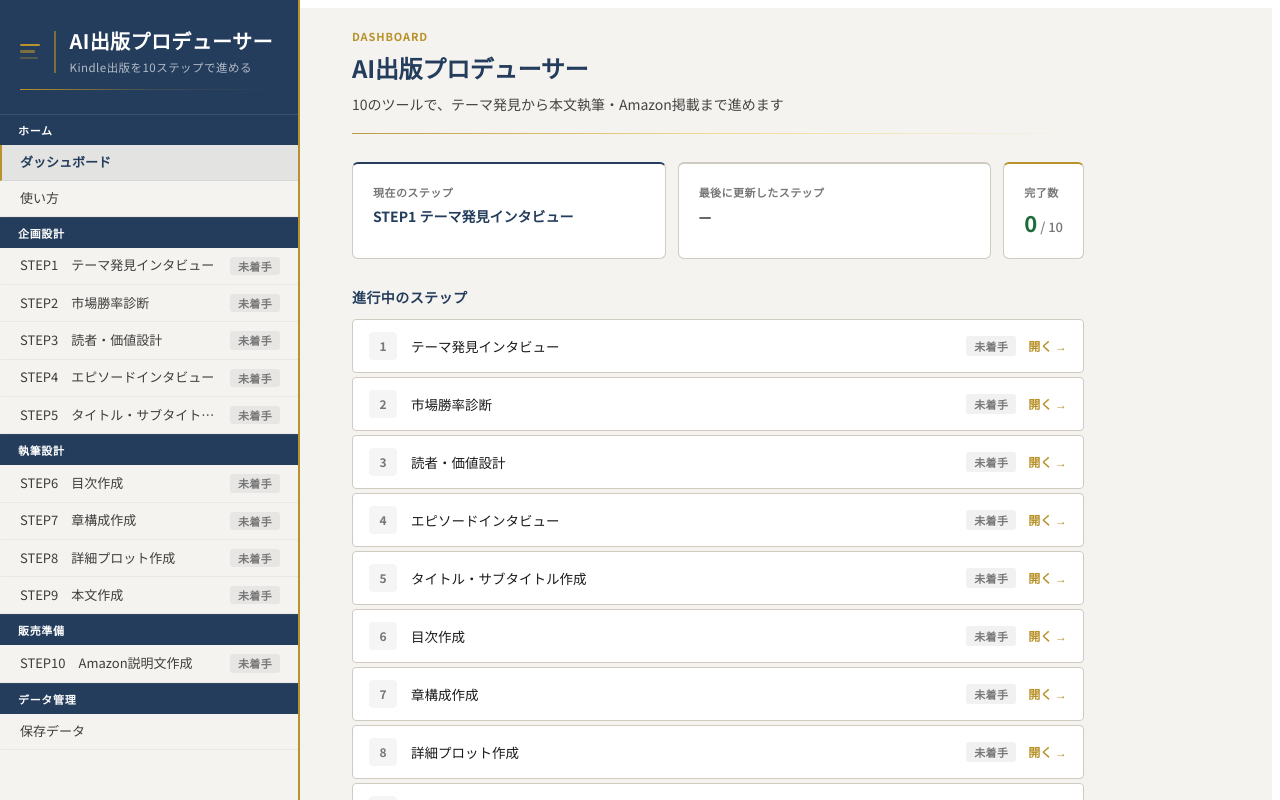
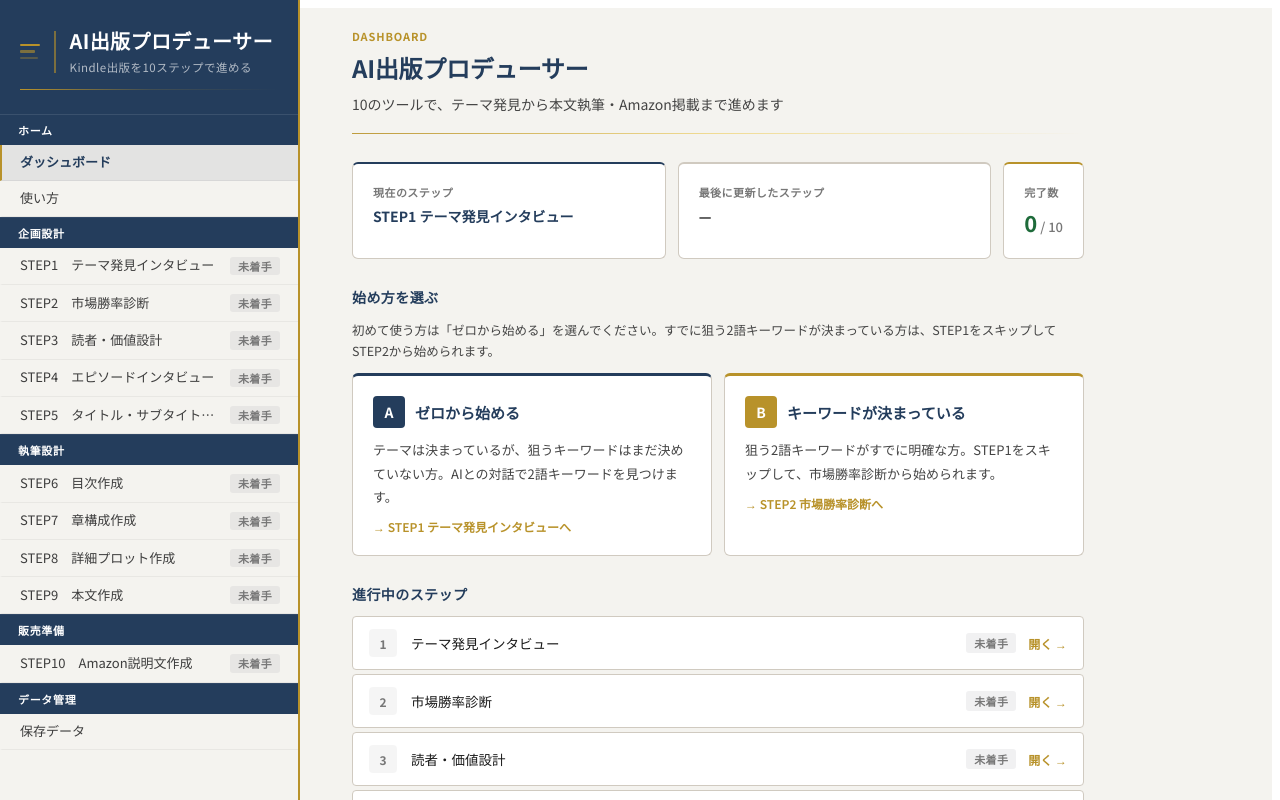
Before and after one commit to mshioyama-dotcom/ai-pub-producer, a React (Vite) app: page / in a window 1280 px wide. Shown: the top 800 px of the page. Built offline with nearby package versions, Linux system fonts and the light colour scheme.

Commit message:
ｚｚｚ

```diff
--- a/src/App.jsx
+++ b/src/App.jsx
@@ -367,8 +367,8 @@ const BtnSecondary = ({ children, onClick, style }) => (
   </button>
 );
 
-const Card = ({ children, style }) => (
-  <div style={{ background: C.white, borderRadius: 6, border: `1px solid ${C.border}`, padding: 20, ...style }}>
+const Card = ({ children, style, onClick }) => (
+  <div onClick={onClick} style={{ background: C.white, borderRadius: 6, border: `1px solid ${C.border}`, padding: 20, ...style }}>
     {children}
   </div>
 );
@@ -482,6 +482,9 @@ const HomePage = ({ project, stepStatuses, allSteps, onNavigate }) => {
   const lastUpdated = project.lastUpdatedStep;
   const [showResetConfirm, setShowResetConfirm] = useState(false);
 
+  // ========== 修正1：スキップ入口カード用のホバー状態 ==========
+  const [hoveredStartCard, setHoveredStartCard] = useState(null);
+
   return (
     <div>
       <div style={{ marginBottom: 28 }}>
@@ -507,6 +510,84 @@ const HomePage = ({ project, stepStatuses, allSteps, onNavigate }) => {
           </div>
         </Card>
       </div>
+
+      {/* ========== 修正1：始め方を選ぶ（新規追加セクション） ========== */}
+      <div style={{ marginBottom: 28 }}>
+        <h2 style={{ fontSize: 14, fontWeight: 700, color: C.navy, marginBottom: 12, letterSpacing: "0.03em" }}>始め方を選ぶ</h2>
+        <div style={{ fontSize: 12.5, color: C.textSub, marginBottom: 12, lineHeight: 1.7 }}>
+          初めて使う方は「ゼロから始める」を選んでください。すでに狙う2語キーワードが決まっている方は、STEP1をスキップしてSTEP2から始められます。
+        </div>
+        <div style={{ display: "flex", gap: 12, flexWrap: "wrap" }}>
+          {/* 通常フロー */}
+          <Card
+            style={{
+              flex: "1 1 280px", minWidth: 0, cursor: "pointer",
+              borderTop: `3px solid ${C.navy}`,
+              transition: "box-shadow 0.15s, transform 0.15s",
+              boxShadow: hoveredStartCard === "A" ? "0 4px 12px rgba(36,61,92,0.15)" : "none",
+              transform: hoveredStartCard === "A" ? "translateY(-2px)" : "translateY(0)"
+            }}
+            onClick={() => onNavigate("step_1")}
+          >
+            <div
+              onMouseEnter={() => setHoveredStartCard("A")}
+              onMouseLeave={() => setHoveredStartCard(null)}
+            >
+              <div style={{ display: "flex", alignItems: "center", gap: 10, marginBottom: 10 }}>
+                <span style={{
+                  display: "inline-flex", alignItems: "center", justifyContent: "center",
+                  width: 32, height: 32, borderRadius: 4, background: C.navy, color: C.white,
+                  fontSize: 14, fontWeight: 700
+                }}>A</span>
+                <span style={{ fontSize: 15, fontWeight: 700, color: C.navy }}>
+                  ゼロから始める
+                </span>
+              </div>
+              <div style={{ fontSize: 13, color: C.textSub, lineHeight: 1.8, marginBottom: 10 }}>
+                テーマは決まっているが、狙うキーワードはまだ決めていない方。AIとの対話で2語キーワードを見つけます。
+              </div>
+              <div style={{ fontSize: 12, color: C.gold, fontWeight: 600 }}>
+                → STEP1 テーマ発見インタビューへ
+              </div>
+            </div>
+          </Card>
+
+          {/* スキップフロー */}
+          <Card
+            style={{
+              flex: "1 1 280px", minWidth: 0, cursor: "pointer",
+              borderTop: `3px solid ${C.gold}`,
+              transition: "box-shadow 0.15s, transform 0.15s",
+              boxShadow: hoveredStartCard === "B" ? "0 4px 12px rgba(184,146,42,0.2)" : "none",
+              transform: hoveredStartCard === "B" ? "translateY(-2px)" : "translateY(0)"
+            }}
+            onClick={() => onNavigate("step_2")}
+          >
+            <div
+              onMouseEnter={() => setHoveredStartCard("B")}
+              onMouseLeave={() => setHoveredStartCard(null)}
+            >
+              <div style={{ display: "flex", alignItems: "center", gap: 10, marginBottom: 10 }}>
+                <span style={{
+                  display: "inline-flex", alignItems: "center", justifyContent: "center",
+                  width: 32, height: 32, borderRadius: 4, background: C.gold, color: C.white,
+                  fontSize: 14, fontWeight: 700
+                }}>B</span>
+                <span style={{ fontSize: 15, fontWeight: 700, color: C.navy }}>
+                  キーワードが決まっている
+                </span>
+              </div>
+              <div style={{ fontSize: 13, color: C.textSub, lineHeight: 1.8, marginBottom: 10 }}>
+                狙う2語キーワードがすでに明確な方。STEP1をスキップして、市場勝率診断から始められます。
+              </div>
+              <div style={{ fontSize: 12, color: C.gold, fontWeight: 600 }}>
+                → STEP2 市場勝率診断へ
+              </div>
+            </div>
+          </Card>
+        </div>
+      </div>
+      {/* ========== 修正1 ここまで ========== */}
 
       <div style={{ marginBottom: 28 }}>
         <h2 style={{ fontSize: 14, fontWeight: 700, color: C.navy, marginBottom: 12, letterSpacing: "0.03em" }}>進行中のステップ</h2>
@@ -705,6 +786,44 @@ const StepPage = ({ step, stepData, project, onNavigate, onSaveInput, onSaveOutp
         </div>
       </div>
       <div style={{ height: 1, background: `linear-gradient(to right, ${C.gold}, ${C.goldLight}, transparent)`, width: "100%", opacity: 0.9, marginBottom: 20 }} />
+
+      {/* ========== 修正2：STEP1にスキップ案内を追加 ========== */}
+      {step.num === 1 && (
+        <Card style={{
+          marginBottom: 16,
+          background: C.goldPale,
+          border: `1px solid ${C.goldLight}`
+        }}>
+          <div style={{ display: "flex", alignItems: "center", gap: 12, flexWrap: "wrap" }}>
+            <div style={{ flex: 1, minWidth: 220 }}>
+              <div style={{ fontSize: 13, fontWeight: 700, color: C.navy, marginBottom: 4 }}>
+                すでにキーワードが決まっている方へ
+              </div>
+              <div style={{ fontSize: 12.5, color: C.textSub, lineHeight: 1.7 }}>
+                狙う2語キーワードが明確な場合は、STEP1をスキップしてSTEP2から始められます。
+              </div>
+            </div>
+            <button
+              onClick={() => onNavigate("step_2")}
+              style={{
+                fontSize: 12.5,
+                background: C.gold,
+                color: C.white,
+                border: "none",
+                borderRadius: 3,
+                padding: "9px 18px",
+                fontWeight: 600,
+                cursor: "pointer",
+                flexShrink: 0,
+                letterSpacing: "0.02em"
+              }}
+            >
+              STEP2から始める →
+            </button>
+          </div>
+        </Card>
+      )}
+      {/* ========== 修正2 ここまで ========== */}
 
       {/* 進め方カード */}
       <Card style={{ marginBottom: 24, background: "#eef2f7", border: `1px solid #c8d4e0` }}>
@@ -1320,12 +1439,36 @@ const GuidePage = ({ onNavigate }) => {
         </ul>
       </Section>
 
-      <Section title="操作方法（ワークフロー型：STEP2・3・5〜10）">
+      {/* ========== 修正3：GuidePageに「始め方を選ぶ」セクション追加 ========== */}
+      <Section title="始め方を選ぶ（2つの入口）">
+        <div style={{ marginBottom: 8 }}>
+          <span style={{ fontWeight: 700, color: C.navy }}>A：ゼロから始める</span>
+          <ul style={{ margin: "4px 0 12px", paddingLeft: 18 }}>
+            <li>テーマは決まっているが、狙うキーワードは決めていない方向け</li>
+            <li>STEP1のテーマ発見インタビューで、AIとの対話を通じて2語キーワードを見つけます</li>
+            <li>初めてKindle出版する方は、こちらを推奨します</li>
+          </ul>
+        </div>
+        <div>
+          <span style={{ fontWeight: 700, color: C.gold }}>B：キーワードが決まっている</span>
+          <ul style={{ margin: "4px 0 0", paddingLeft: 18 }}>
+            <li>狙う2語キーワードがすでに明確な方向け</li>
+            <li>STEP1をスキップして、STEP2（市場勝率診断）から直接始められます</li>
+            <li>ダッシュボードまたはSTEP1画面の上部にある「STEP2から始める」ボタンから入れます</li>
+          </ul>
+        </div>
+        <div style={{ marginTop: 10, padding: "8px 12px", background: C.goldPale, border: `1px solid ${C.goldLight}`, borderRadius: 4, fontSize: 12.5, lineHeight: 1.7, color: C.textSub }}>
+          どちらを選んでも、STEP2以降の流れは共通です。途中で入口を変えたくなった場合は、左メニューから直接目的のSTEPに移動できます。
+        </div>
+      </Section>
+      {/* ========== 修正3 ここまで ========== */}
+
+      <Section title="操作方法（ワークフロー型:STEP2・3・5〜10）">
         <ul style={{ margin: 0, paddingLeft: 18 }}>
           <li>① 入力データ欄に情報を入力する。前のSTEPの出力を使う欄には「自動転記」「参照」「自動振り分け」ボタンが表示される</li>
-          <li style={{ marginTop: 4 }}><span style={{ fontWeight: 700 }}>自動転記（ネイビー）</span>：押すと前のSTEPの出力が自動で入力欄に入る</li>
-          <li style={{ marginTop: 4 }}><span style={{ fontWeight: 700 }}>参照（薄ネイビー）</span>：押すと画面右側に前のSTEPの出力が表示され、見ながら手入力できる</li>
-          <li style={{ marginTop: 4 }}><span style={{ fontWeight: 700 }}>自動振り分け（ゴールド）</span>：STEP3専用。押すとSTEP2の出力から該当箇所を自動で抽出して入力する</li>
+          <li style={{ marginTop: 4 }}><span style={{ fontWeight: 700 }}>自動転記（ネイビー）</span>:押すと前のSTEPの出力が自動で入力欄に入る</li>
+          <li style={{ marginTop: 4 }}><span style={{ fontWeight: 700 }}>参照（薄ネイビー）</span>:押すと画面右側に前のSTEPの出力が表示され、見ながら手入力できる</li>
+          <li style={{ marginTop: 4 }}><span style={{ fontWeight: 700 }}>自動振り分け（ゴールド）</span>:STEP3専用。押すとSTEP2の出力から該当箇所を自動で抽出して入力する</li>
           <li style={{ marginTop: 8 }}>入力が終わったら「入力データを保存」を押す</li>
           <li>② 「実行する」ボタンを押すとAIが自動で処理し、結果が出力欄に表示される</li>
           <li>③ 内容を確認・修正して「出力データを保存」を押す</li>
@@ -1335,7 +1478,7 @@ const GuidePage = ({ onNavigate }) => {
         </div>
       </Section>
 
-      <Section title="操作方法（チャット型：STEP1・4）">
+      <Section title="操作方法（チャット型:STEP1・4）">
         <ul style={{ margin: 0, paddingLeft: 18 }}>
           <li>① 入力データ欄に情報を入力して「入力データを保存」を押す</li>
           <li>② 「チャットに転記して開始」を押すと入力データがそのまま送信され、AIから最初の質問が届く</li>
@@ -1357,7 +1500,7 @@ const GuidePage = ({ onNavigate }) => {
 
       <Section title="市場勝率診断のHTML取得方法">
         <ol style={{ margin: 0, paddingLeft: 18 }}>
-          <li>下のURLをブラウザで開く：<br /><span style={{ fontFamily: "monospace", fontSize: 12, color: C.navyMid, userSelect: "all" }}>https://www.amazon.co.jp/s?i=digital-text</span></li>
+          <li>下のURLをブラウザで開く:<br /><span style={{ fontFamily: "monospace", fontSize: 12, color: C.navyMid, userSelect: "all" }}>https://www.amazon.co.jp/s?i=digital-text</span></li>
           <li style={{ marginTop: 6 }}>検索バーにキーワード2語を入力して検索</li>
           <li>検索結果ページで右クリック→「ページのソースを表示」</li>
           <li>Ctrl+A → Ctrl+C で全選択コピー</li>
```
